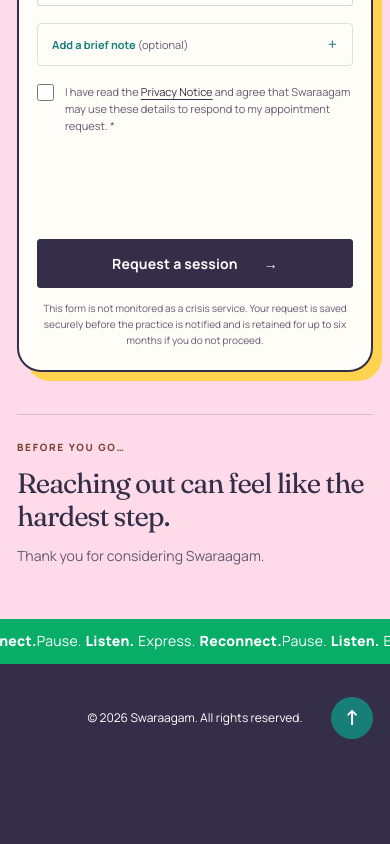
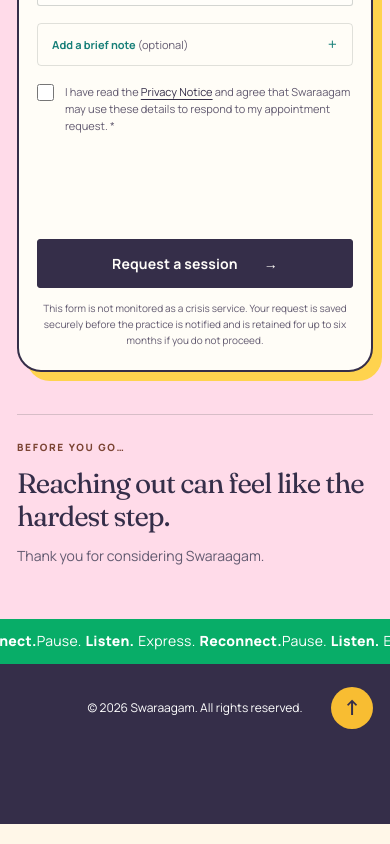
Before and after one commit to praveenreddiey/Swaraagam, a Next.js app: page / in a window 390 px wide. Shown: the part 6960-7804 px from the top of the page. Built offline with nearby package versions, Linux system fonts and the light colour scheme; no server answers.

Commit message:
style: refine footer spacing and accent

```diff
--- a/app/styles/responsive.css
+++ b/app/styles/responsive.css
@@ -173,9 +173,9 @@
   .faq-list summary { min-height: 68px; font-size: 19px; }
   .faq-list details > p { margin-right: 0; }
   .booking-section { padding: 52px 0; }
-  .site-footer > .page-shell { padding-top: 12px; }
+  .site-footer > .page-shell { padding-top: 8px; }
   .footer-bottom {
-    min-height: 84px;
+    min-height: 72px;
     padding-inline: 36px;
   }
   .legal-hero { padding: 36px 0 42px; }
--- a/app/styles/site-footer.css
+++ b/app/styles/site-footer.css
@@ -5,8 +5,8 @@
 }
 
 .site-footer > .page-shell {
-  padding-top: 12px;
-  padding-bottom: 12px;
+  padding-top: 8px;
+  padding-bottom: 8px;
 }
 
 .consent-field a,
@@ -48,7 +48,7 @@
 .footer-bottom {
   position: relative;
   display: flex;
-  min-height: 76px;
+  min-height: 62px;
   flex-direction: column;
   align-items: center;
   justify-content: center;
@@ -79,8 +79,8 @@
   height: 42px;
   place-items: center;
   border-radius: 50%;
-  background: var(--sage-deep);
-  color: white;
+  background: var(--marigold);
+  color: var(--ink);
   font-size: 0;
   transition: background-color 180ms ease, transform 180ms ease;
 }
@@ -101,7 +101,8 @@
 }
 
 .site-footer .back-to-top:is(:hover, :focus-visible) {
-  background: var(--ink);
+  background: var(--clay);
+  color: white;
   transform: translateY(calc(-50% - 3px));
 }
 
```
Also changed, not shown: 1 other file (tests, documents, lock files or other folders).
